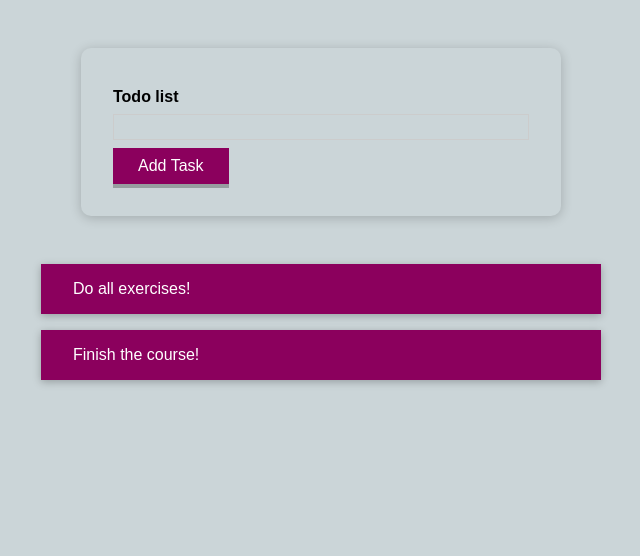
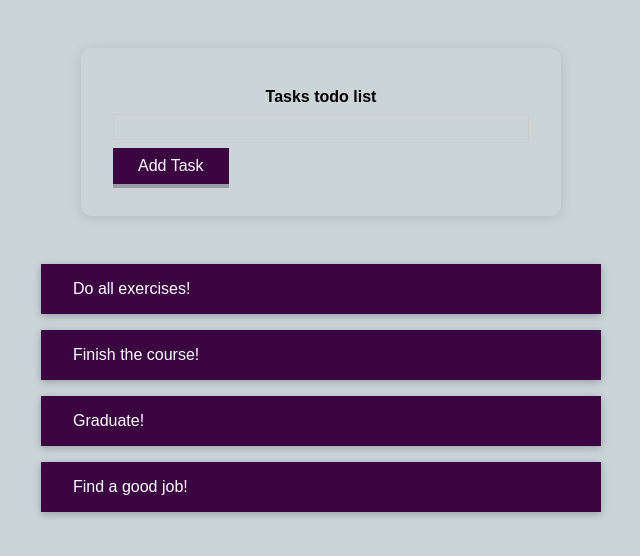
Before and after one commit to NCRadtke00/todoList, a React (Create React App) app: page / in a window 1280 px wide. Shown: the top 556 px of the page, without its empty margins (319-959 px from the left). Built offline with nearby package versions, Linux system fonts and the light colour scheme.

Commit message:
fixed styling. might have gone with too dark of a purple but my daughter picked it out

```diff
--- a/src/App.css
+++ b/src/App.css
@@ -9,6 +9,7 @@
     max-width: 90%;
     margin: 3rem auto;
     padding: 2rem;
-    box-shadow: 0 2px 12px rgba(0, 0, 0, 0.2);
+    box-shadow: 0 2px 12px rgba(80, 79, 79, 0.2);
     border-radius: 10px;
+    /* background-color: #cfc0d1; */
   }
--- a/src/App.js
+++ b/src/App.js
@@ -5,7 +5,10 @@ import './App.css'
 const App = () => {
   const [taskLists, setTaskList] = useState([
     { text: 'Do all exercises!', id: 'g1' },
-    { text: 'Finish the course!', id: 'g2' }
+    { text: 'Finish the course!', id: 'g2' },
+    { text: 'Graduate!', id: 'g3' },
+    { text: 'Find a good job!', id: 'g4' }
+
   ]);
   const addTaskHandler = enteredText => {
     setTaskList(prevTasks => {
--- a/src/components/TaskTodo/TaskInput/TaskInput.js
+++ b/src/components/TaskTodo/TaskInput/TaskInput.js
@@ -10,6 +10,7 @@ const FormControl = styled.div`
   display: block;
   margin-bottom: 0.5rem;
   color: ${props => props.invalid ? "red" : 'black'};
+  text-align: center;
 }
 & input {
   display: block;
@@ -49,7 +50,7 @@ const TaskInput = props => {
     return (
         <form onSubmit={formSubmitHandler}>
             <FormControl invalid={!isValid}>
-                <label>Todo list</label>
+                <label>Tasks todo list</label>
                 <input type="text" onChange={taskInputChangeHandler} />
             </FormControl>
             <Button type="submit">Add Task</Button>
--- a/src/components/TaskTodo/TaskTodoItem/TaskTodoItem.js
+++ b/src/components/TaskTodo/TaskTodoItem/TaskTodoItem.js
@@ -3,7 +3,7 @@ import styled from 'styled-components'
 
 const TaskItem = styled.li`
   margin: 1rem 0;
-  background: #8b005d;
+  background: #3b0542;
   box-shadow: 0 2px 8px rgba(0, 0, 0, 0.26);
   color: white;
   padding: 1rem 2rem;
--- a/src/components/UI/Button/Button.js
+++ b/src/components/UI/Button/Button.js
@@ -4,21 +4,23 @@ const Button = styled.button`
 width:100%;
 font: inherit;
 padding: 0.5rem 1.5rem;
-border: 1px solid #8b005d;
+border: 1px solid #3b0542;
 color: white;
-background: #8b005d;
+background: #3b0542;
 box-shadow: 00 4px rgba(0,0,0,0.26);
 cursor: pointer;
 @media(min-width: 768px) {
     width:auto;
+    align: center;
 }
 &:focus{
     outline:none;
 }
 &:hover,
 &:active {
-  background: #ac0e77;
-  border-color: #ac0e77;
+  background: #cfc0d1;
+  border-color: #3b0542;
+  color: #3b0542;
   box-shadow: 0 0 8px rgba(0, 0, 0, 0.26);
 }
 `;
```
